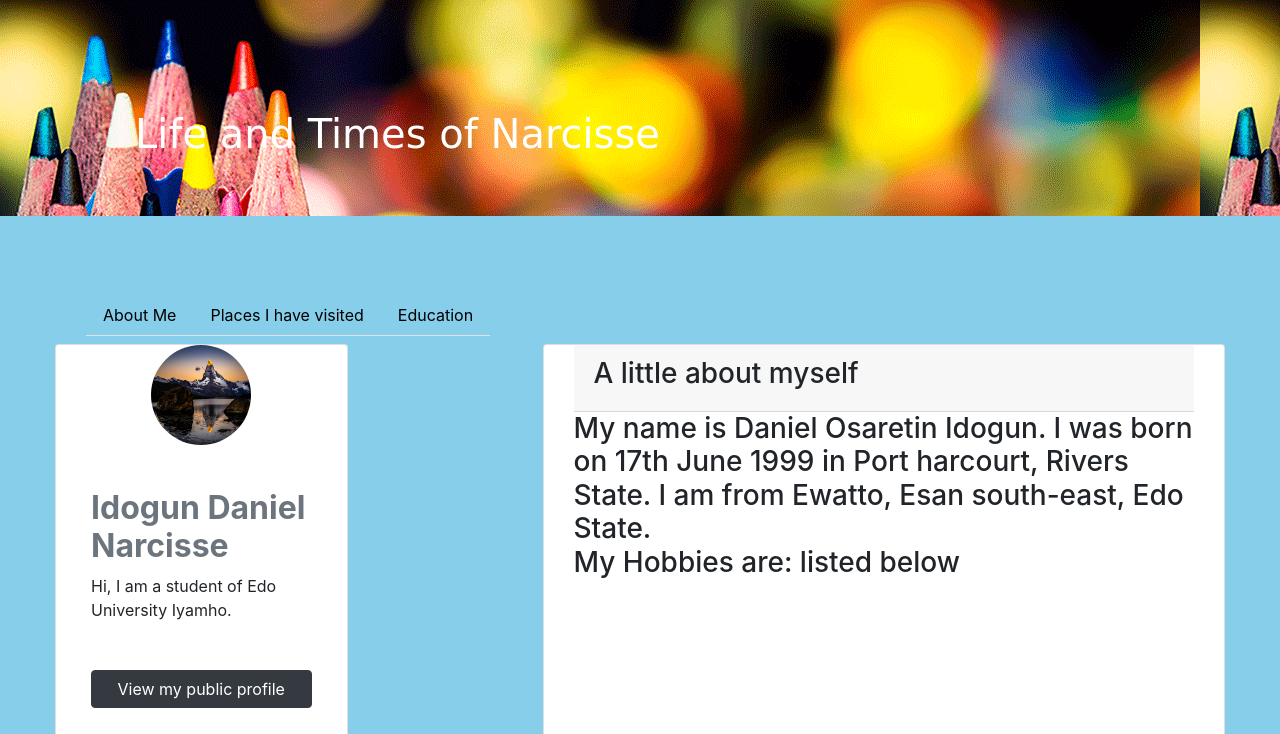
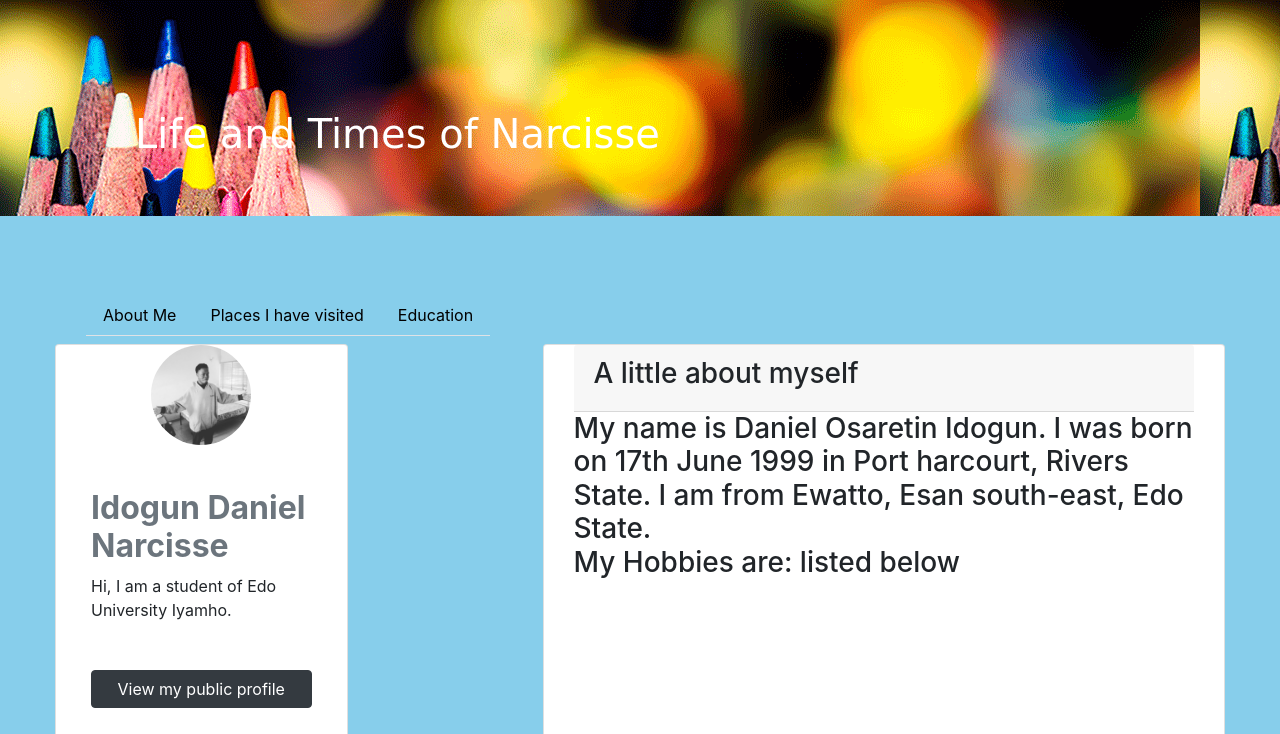
Before and after one commit to Vonantuan/portfolio, a plain HTML site: page port.html in a window 1280 px wide. Shown: the top 734 px of the page. Drawn offline with Linux system fonts and the light colour scheme.

Commit message:
Second Commit

```diff
--- a/port.html
+++ b/port.html
@@ -45,7 +45,7 @@
 
         <div class="row" id="bodyRow">
             <div class="card col-sm-3" id="firstCard">
-                <img src="images/mount.jpg" class="rounded-circle mx-auto d-block" alt="story" width="100px" height="100px">
+                <img src="images/profile.jpg" class="rounded-circle mx-auto d-block" alt="story" width="100px" height="100px">
                 <br>
                 <div class="card-body">
                     <h2 class="text-muted font-weight-bold">
```
Also changed, not shown: images/profile.jpg (added).
